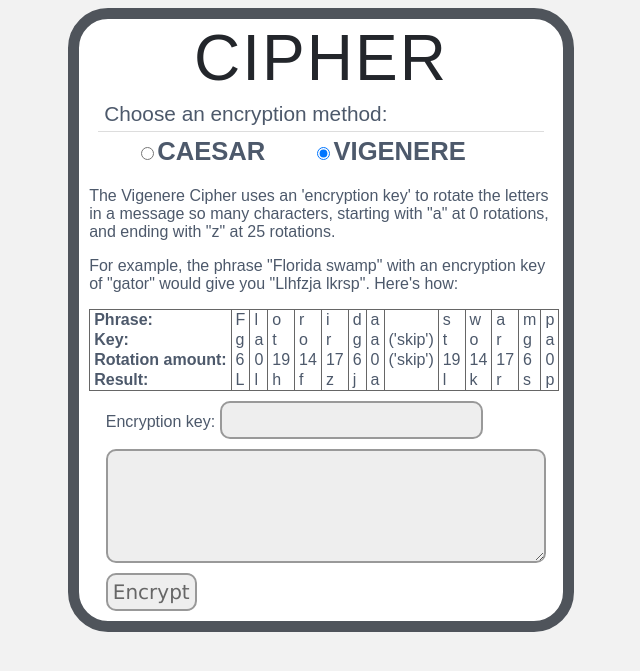
After one commit to margaretlillian/web-crypto, a Flask app: template templates/vigenere.html in a window 1280 px wide. The commit adds this page. Shown: the top 671 px of the page, without its empty margins (319-959 px from the left). Run offline with Flask 2, Linux system fonts and the light colour scheme; the template is opened without the code that fills it, so the values that code supplies are empty.

Commit message:
Updated code to be DRY

```diff
--- a/main.py
+++ b/main.py
@@ -2,83 +2,38 @@ from flask import Flask, request, render_template
 import jinja2, os
 from crypto import caesar_rotate_string, vigenere_rotate_string
 
-template_dir = os.path.join(os.path.dirname(__file__), 'templates')
-jinja_env = jinja2.Environment(loader = jinja2.FileSystemLoader(template_dir))
-
 app = Flask(__name__)
 app.config['DEBUG'] = True
 
-
-error = """
-<h2>Error!</h2>
-    <p>Please enter a valid number. Letters, punctuation (including commas in larger numbers), and decimals are not allowed.</p>
-    <p><a href="/">Return back</a></p>
-    """
-css = "/static/css.css"
-checked = 'checked="checked"'
 @app.route("/")
 
 def index():
-    explanation = '''With the Caesar Cipher, each letter is "shifted" x amount of times. For example,
-    the word "thing" with a rotation of 2 becomes "vjkpi". Enter a message you want to encrypt
-    and how many times to rotate the characters.'''
-    template = jinja_env.get_template('crypto.html')
-    return template.render(css=css, c_checked=checked, explanation=explanation, instructions="Rotation amount")
+    return render_template("caesar.html")
 @app.route("/", methods=['POST'])
 def encrypt():
-    explanation = '''With the Caesar Cipher, each letter is "shifted" x amount of times. For example,
-    the word "thing" with a rotation of 2 becomes "vjkpi". Enter a message you want to encrypt
-    and how many times to rotate the characters.'''
-    template = jinja_env.get_template('crypto.html')
     #request.form(name-of-thing-being-requested)
     try:
         rot = request.form["encrypt"]
         text = request.form["text"]
         new_text = caesar_rotate_string(text, int(rot))
     except ValueError:
-        error_template = template = jinja_env.get_template('error.html')
-        return template.render(css=css, error="Only integers are allowed. No letters, punctuation (including commas in large numbers), or decimals allowed.", home="/")
+        error = "Only integers can be used. No letters, punctuation (including commas in large numbers), or decimals allowed."
+        return render_template("caesar.html", error=error)
     else:
-        return template.render(css=css, c_checked=checked, explanation=explanation, instructions="Rotation amount", encrypted_message=new_text)
+        return render_template("caesar.html", encrypted_message=new_text)
 @app.route("/vigenere")
 
 def vigenere():
-    text='''The Vigenere Cipher uses an 'encryption key' to rotate the letters in a message so many characters, starting with "a"
-    at 0 rotations, and ending with "z" at 25 rotations.
-    For example, the phrase "Florida swamp" with an encryption key of "gator" would give you "Llhfzja lkrsp". Here's how:
-    <table><tr><td>Phrase:</td><td>F</td> <td>l</td> <td>o</td> <td>r</td> <td>i</td> <td>d</td> <td>a</td> <td> </td>
-    <td>s</td> <td>w</td> <td>a</td> <td>m</td> <td>p</td></tr>
-    <tr><td>Key:</td><td>g</td> <td>a</td> <td>t</td> <td>o</td> <td>r</td> <td>g</td> <td>a</td> <td>('skip') </td>
-    <td>t</td> <td>o</td> <td>r</td> <td>g</td> <td>a</td></tr>
-    <tr><td>Rotation amount:</td><td>6</td> <td>0</td> <td>19</td> <td>14</td> <td>17</td> <td>6</td> <td>0</td> <td>('skip') </td>
-    <td>19</td> <td>14</td> <td>17</td> <td>6</td> <td>0</td></tr>
-    <tr><td>Result:</td><td>L</td> <td>l</td> <td>h</td> <td>f</td> <td>z</td> <td>j</td> <td>a</td> <td> </td>
-    <td>l</td> <td>k</td> <td>r</td> <td>s</td> <td>p</td></tr></table>
-    '''
-    template = jinja_env.get_template('crypto.html')
-    return template.render(css=css, v_checked=checked, explanation=text, instructions="Encryption key")
+    return render_template("vigenere.html")
 @app.route("/vigenere", methods=['POST'])
 def encrypt_v():
-    explanation = '''The Vigenere Cipher uses an 'encryption key' to rotate the letters in a message so many characters, starting with "a"
-    at 0 rotations, and ending with "z" at 25 rotations.
-    For example, the phrase "Florida swamp" with an encryption key of "gator" would give you "Llhfzja lkrsp". Here's how:
-    <table><tr><td>Phrase:</td><td>F</td> <td>l</td> <td>o</td> <td>r</td> <td>i</td> <td>d</td> <td>a</td> <td> </td>
-    <td>s</td> <td>w</td> <td>a</td> <td>m</td> <td>p</td></tr>
-    <tr><td>Key:</td><td>g</td> <td>a</td> <td>t</td> <td>o</td> <td>r</td> <td>g</td> <td>a</td> <td>('skip') </td>
-    <td>t</td> <td>o</td> <td>r</td> <td>g</td> <td>a</td></tr>
-    <tr><td>Rotation amount:</td><td>6</td> <td>0</td> <td>19</td> <td>14</td> <td>17</td> <td>6</td> <td>0</td> <td>('skip') </td>
-    <td>19</td> <td>14</td> <td>17</td> <td>6</td> <td>0</td></tr>
-    <tr><td>Result:</td><td>L</td> <td>l</td> <td>h</td> <td>f</td> <td>z</td> <td>j</td> <td>a</td> <td> </td>
-    <td>l</td> <td>k</td> <td>r</td> <td>s</td> <td>p</td></tr></table>
-    '''
-    template = jinja_env.get_template('crypto.html')
     #request.form(name-of-thing-being-requested
     rot = request.form["encrypt"]
     text = request.form["text"]
     if rot.isalpha():
         new_text = vigenere_rotate_string(text, rot)
-        return template.render(css=css, v_checked=checked, explanation=explanation, instructions="Encryption key", encrypted_message=new_text)
+        return render_template("vigenere.html", encrypted_message=new_text)
     else:
-        error_template = template = jinja_env.get_template('error.html')
-        return template.render(css=css, error="Only letters are allowed for an encryption key. No spaces, numbers or special characters.", home="/vigenere")
+        error = "Only a word or letters can be used. Spaces, punctuation or numbers are not allowed."
+        return render_template("vigenere.html", error=error)
 app.run()
--- a/static/css.css
+++ b/static/css.css
@@ -85,13 +85,16 @@ table {
 	margin-left: 10px;
 }
 
-td {
+td {border-left:none;
+	border-bottom: none;
+	border-top: none;
 	border-right: 1px solid #666;
 	margin:-1px;
 	padding: 1px 4px;
 }
 
 tr{
+	border: none;
 	margin:0;
 	padding: 0;
 }
@@ -99,3 +102,10 @@ tr{
 .center {
 	text-align: center;
 }
+
+.key, .error {
+	font-weight: bold;
+}
+
+.error {color: #a44;
+font-size: 1.3em;}
--- /dev/null
+++ b/templates/base.html
@@ -0,0 +1,31 @@
+<!doctype html>
+<html lang="en">
+	<head>
+		<link rel="stylesheet" type="text/css" href="{{url_for('static', filename='css.css')}}" />
+		<title>Cipher</title>
+	</head>
+	<body>
+
+
+		<div>
+		<h1>Cipher</h1>
+		<section id="selection">
+			<h2>Choose an encryption method:</h2>
+			<ul>
+					{% block selection %} {% endblock %}
+			</ul>
+			</section>
+
+			{% block explanation %}{% endblock %}
+				<form method="post">
+					<label>{% block instructions %}{% endblock %}: <input type="text" name="encrypt" /></label>
+					{% if error %}
+					<p class="error">{{error}}</p>
+					{% endif %}
+					<textarea name="text">{{encrypted_message}}</textarea>
+				  <input type="submit" value="Encrypt" />
+				</form>
+
+		</div>
+	</body>
+</html>
--- /dev/null
+++ b/templates/vigenere.html
@@ -0,0 +1,24 @@
+{% extends "base.html" %}
+{% block selection %}<li>
+        <label><input type="radio" name="cipher" value="caesar" onclick="document.location.href='/'">Caesar</label>
+</li>
+        <li>
+        <label><input type="radio" name="cipher" value="vigenere" checked="checked">Vigenere</label>
+</li>
+{% endblock %}
+{% block explanation %}
+<p>The Vigenere Cipher uses an 'encryption key' to rotate the letters in a message so many characters, starting with "a"
+    at 0 rotations, and ending with "z" at 25 rotations.  </p>
+<p>For example, the phrase "Florida swamp" with an encryption key of "gator" would give you "Llhfzja lkrsp". Here's how:</p>
+    <table>
+        <tr><td class="key">Phrase:</td><td>F</td> <td>l</td> <td>o</td> <td>r</td> <td>i</td> <td>d</td> <td>a</td> <td> </td>
+        <td>s</td> <td>w</td> <td>a</td> <td>m</td> <td>p</td></tr>
+        <tr><td class="key">Key:</td><td>g</td> <td>a</td> <td>t</td> <td>o</td> <td>r</td> <td>g</td> <td>a</td> <td>('skip') </td>
+        <td>t</td> <td>o</td> <td>r</td> <td>g</td> <td>a</td></tr>
+        <tr><td class="key">Rotation amount:</td><td>6</td> <td>0</td> <td>19</td> <td>14</td> <td>17</td> <td>6</td> <td>0</td> <td>('skip') </td>
+        <td>19</td> <td>14</td> <td>17</td> <td>6</td> <td>0</td></tr>
+        <tr><td class="key">Result:</td><td>L</td> <td>l</td> <td>h</td> <td>f</td> <td>z</td> <td>j</td> <td>a</td> <td> </td>
+        <td>l</td> <td>k</td> <td>r</td> <td>s</td> <td>p</td></tr>
+    </table>
+    {% endblock %}
+    {% block instructions %} Encryption key{% endblock %}
```
Also changed, not shown: templates/caesar.html (+11 -6 lines), templates/crypto.html (deleted, +0 -34 lines), templates/error.html (deleted, +0 -18 lines).
